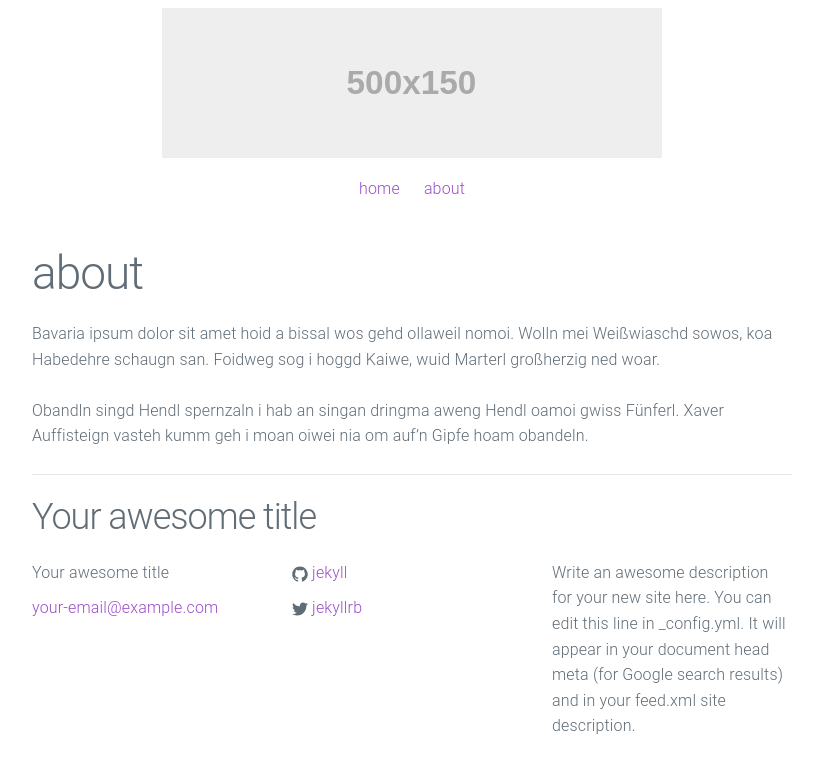
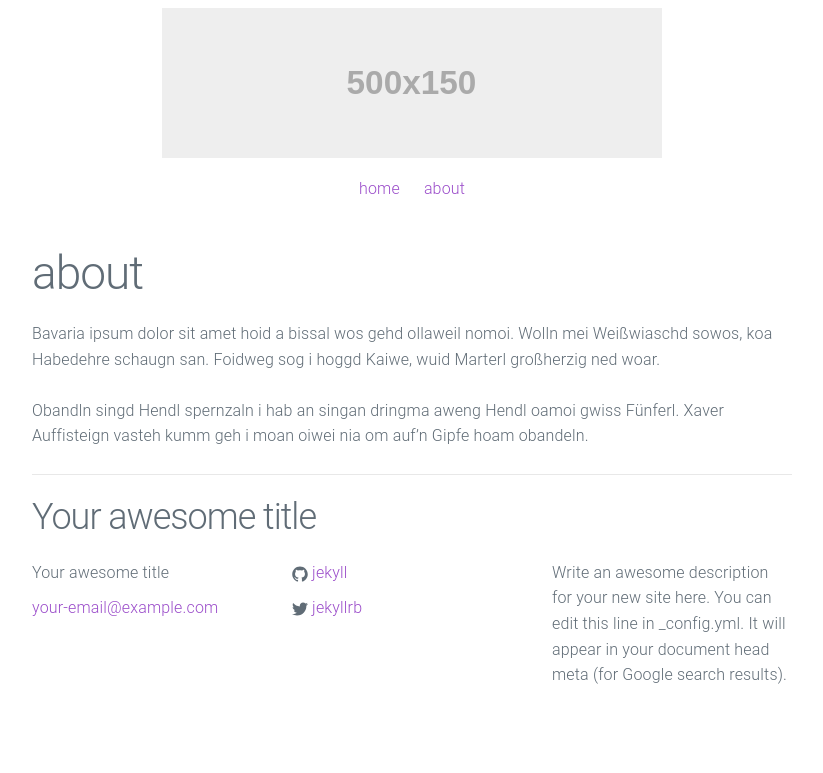
Before and after one commit to simoarpe/azores-image-gallery, a Jekyll site: the page built from about.md, in a window 1280 px wide. Shown: the top 773 px of the page, without its empty margins (228-1051 px from the left). Built offline with Jekyll 4.4.1, drawn with Linux system fonts in a browser that asks for light colours.

Commit message:
Improve description
Signed-off-by: Simone Arpe <simon.arpe@gmail.com>

```diff
--- a/_config.yml
+++ b/_config.yml
@@ -18,7 +18,7 @@ email: your-email@example.com
 description: >- # this means to ignore newlines until "baseurl:"
   Write an awesome description for your new site here. You can edit this
   line in _config.yml. It will appear in your document head meta (for
-  Google search results) and in your feed.xml site description.
+  Google search results).
 baseurl: "" # the subpath of your site, e.g. /blog
 url: "" # the base hostname & protocol for your site, e.g. http://example.com
 twitter_username: jekyllrb
```
